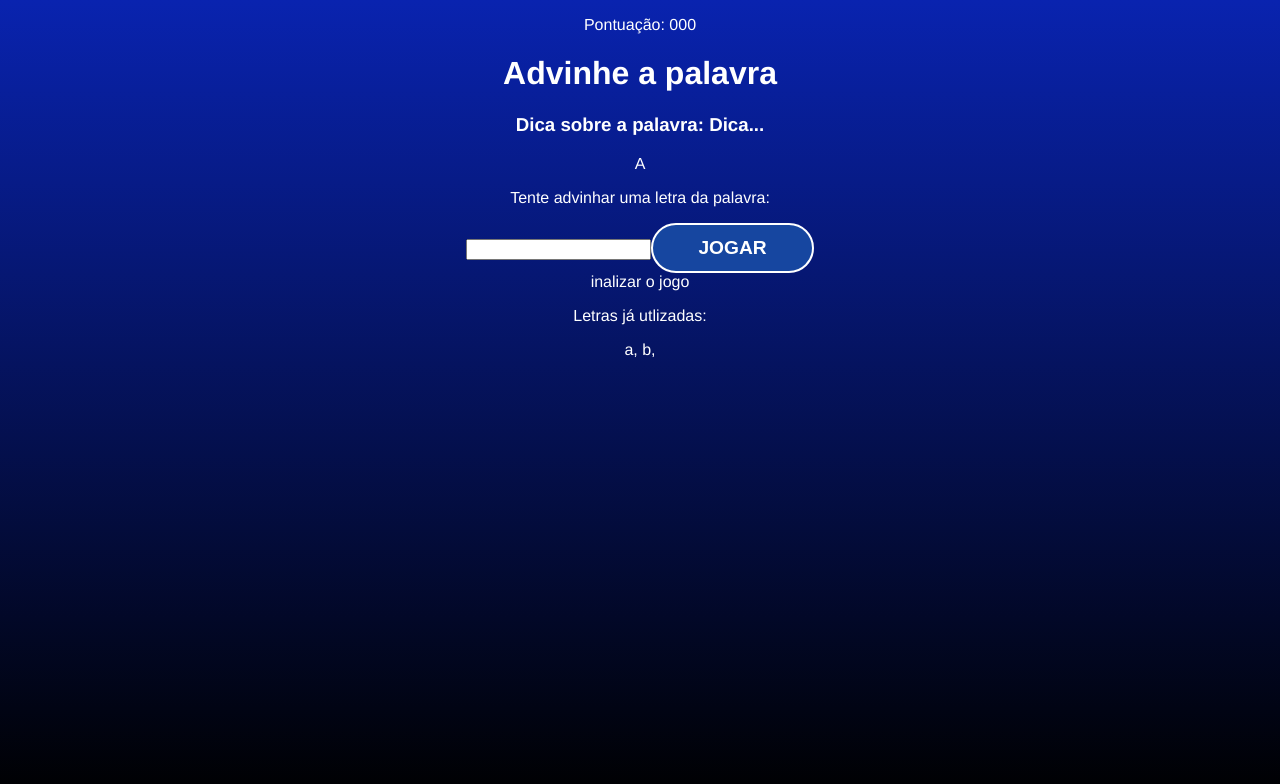
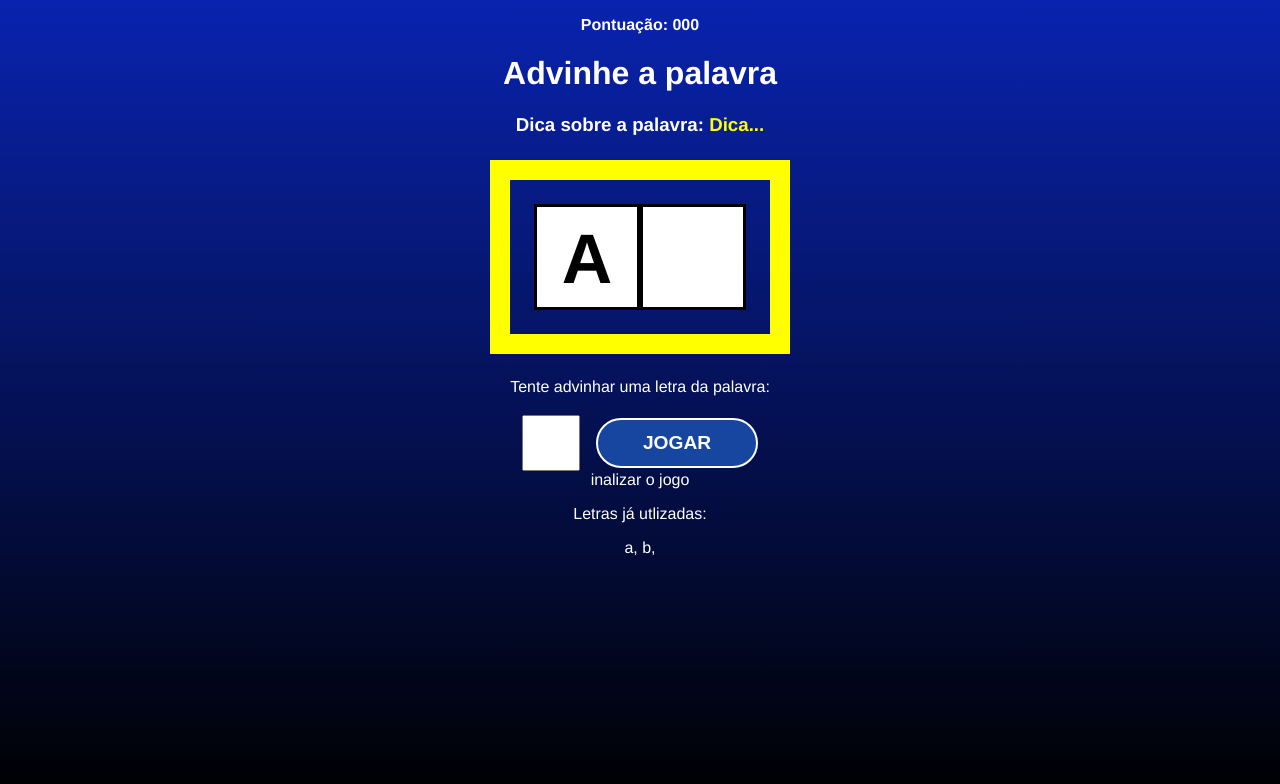
Before and after one commit to ehurafa/react-from-zero-to-mastery, a React (Create React App) app in the folder ARQUIVOS/6_SECRET_WORD/secretword/: page / in a window 1280 px wide. Both pictures are taken after a click on the button "COMEÇAR O JOGO". Shown: the top 784 px of the page. Built offline with nearby package versions, Linux system fonts and the light colour scheme.

Commit message:
css of main view

```diff
--- a/ARQUIVOS/6_SECRET_WORD/secretword/src/components/Game.css
+++ b/ARQUIVOS/6_SECRET_WORD/secretword/src/components/Game.css
@@ -0,0 +1,48 @@
+.hame h1 {
+    font-size: 2.5rem;
+}
+
+.points span {
+    font-weight: bold;
+}
+
+.tip span {
+    color: yellow;
+}
+
+.wordContainer {
+    margin: 1.5rem;
+    padding: 1.5rem;
+    border: 20px solid yellow;
+    display: flex;
+}
+
+.letter, .blankSquare {
+    font-size: 70px;
+    line-height: 1.5;
+    border: 3px solid #000;
+    height: 100px;
+    width: 100px;
+    text-transform: uppercase;
+    background: #fff;
+    color: #000;
+    font-weight: bold;
+}
+
+.letterContainer p {
+    margin-bottom: 1.2rem;
+}
+
+.letterContainer form {
+    display: flex;
+    align-items: center;
+    justify-content: center;
+}
+
+.letterContainer input {
+    height: 50px;
+    width: 50px;
+    font-size: 2rem;
+    text-align: center;
+    margin-right: 1rem;
+}
```
